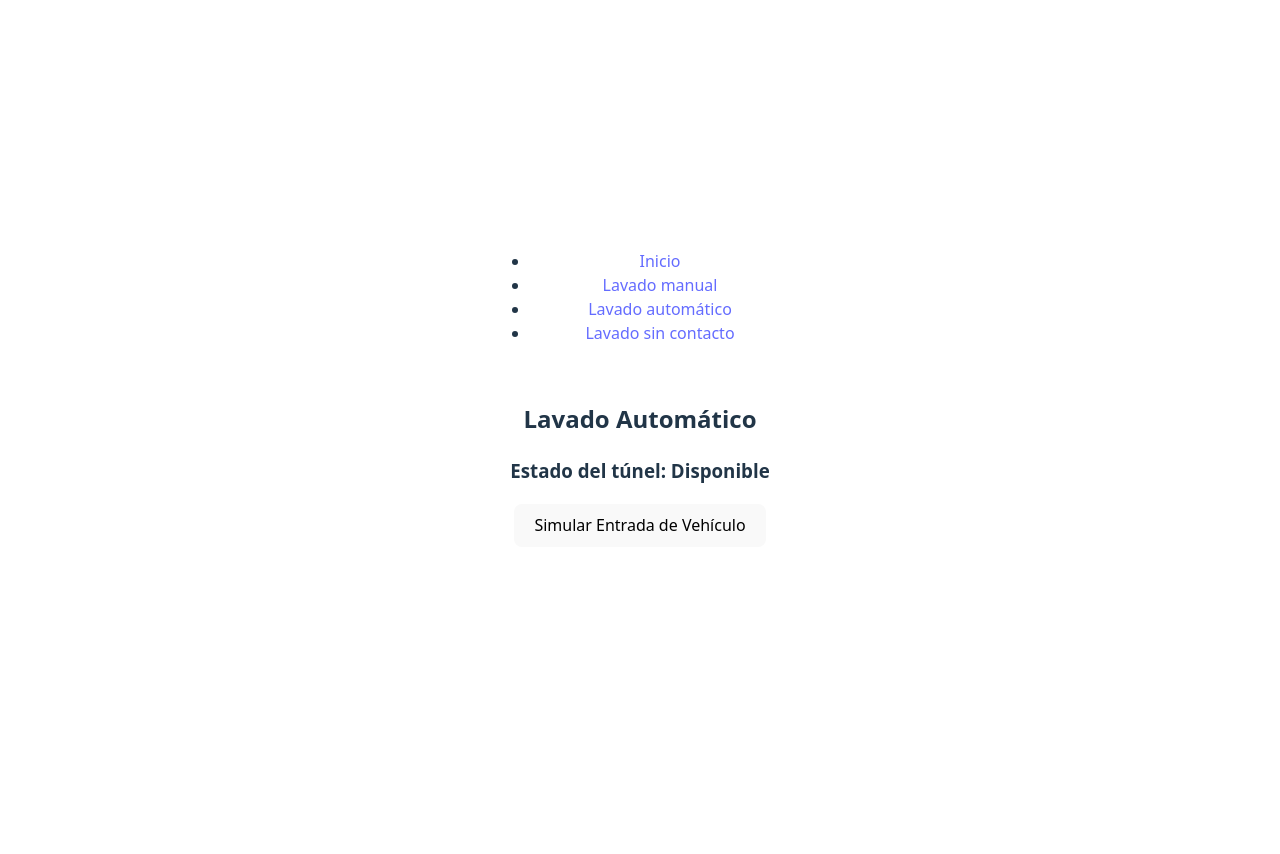
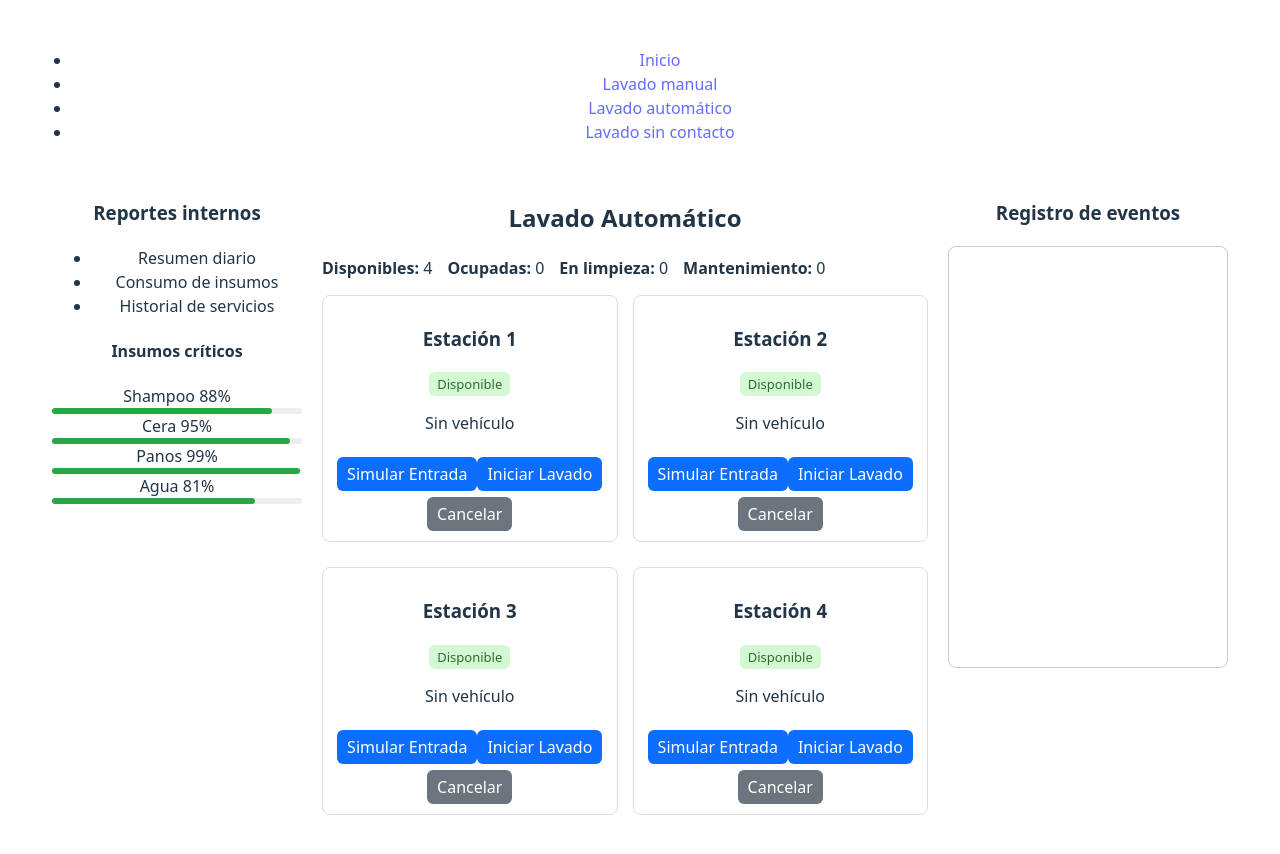
Before and after one commit to JosiasNexus/Proyecto_Mini_ERP_Autolavado, a React (Vite) app: page /lavado-automatico in a window 1280 px wide. Shown: the top 854 px of the page. Before the commit the page ends 800 px from the top, so only its background shows below. Built offline with nearby package versions, Linux system fonts and the light colour scheme.

Commit message:
se modifico el modulo 2

```diff
--- a/src/pages/LavadoAutomatico.jsx
+++ b/src/pages/LavadoAutomatico.jsx
@@ -1,290 +1,306 @@
-import { useState, useEffect, useMemo, useRef } from "react";
+import { useState, useEffect } from "react";
 
 export default function LavadoAutomatico() {
-  // ESTADOS PRINCIPALES
-  const [tunnelState, setTunnelState] = useState("Disponible");
-  const [vehicleId, setVehicleId] = useState(null);
-  const [washType, setWashType] = useState("");
-  // currentStage is derived from progress/stages and isProcessing
-  const [progress, setProgress] = useState(0);
-  const [isProcessing, setIsProcessing] = useState(false);
-
-  // DATOS DEL CLIENTE Y VEHÍCULO
-  const [cliente, setCliente] = useState({
-    nombre: "",
-    apellidos: "",
-    placas: "",
-    telefono: "",
-    marca: "",
-    modelo: "",
-    color: "",
-    tipoVehiculo: ""
-  });
-
-  // SENSORES
-  const [sensors, setSensors] = useState({
+  // === CREAR ESTACIÓN ===
+  const crearEstacion = () => ({
+    tunnelState: "Disponible",
+    vehicleId: null,
+    progress: 0,
+    isProcessing: false,
+    currentStage: "",
+    sensors: {
       entrada: "Libre",
       salida: "Libre",
       ocupacion: "0%",
       temperatura: "28°C",
       nivelAgua: "75%"
+    }
   });
 
-  // ETAPAS
-  const stages = useMemo(
-    () =>
-      [
+  // === ESTADO GENERAL ===
+  const [estaciones, setEstaciones] = useState([
+    crearEstacion(),
+    crearEstacion(),
+    crearEstacion(),
+    crearEstacion()
+  ]);
+
+  const [eventos, setEventos] = useState([]);
+
+  const stages = [
     "Prelavado",
     "Aplicación de espuma",
     "Rodillos",
     "Enjuague a presión",
-        washType === "premium" || washType === "encerado" ? "Aplicación de cera" : null,
     "Secado automático"
-      ].filter(Boolean),
-    [washType]
-  );
+  ];
 
-  // VALIDACIÓN COMPLETA
-  const validarCampos = () => {
-    const { nombre, apellidos, placas, telefono, marca, modelo, color, tipoVehiculo } = cliente;
-
-    const soloLetras = /^[a-zA-ZÁÉÍÓÚÑáéíóúñ ]+$/;
-    if (!nombre.trim()) return "El nombre es obligatorio.";
-    if (!soloLetras.test(nombre)) return "El nombre solo puede contener letras.";
-
-    if (!apellidos.trim()) return "Los apellidos son obligatorios.";
-    if (!soloLetras.test(apellidos)) return "Los apellidos solo pueden contener letras.";
-
-    const regexPlacas = /^[A-Z0-9-]{5,10}$/i;
-    if (!placas.trim()) return "El número de placas es obligatorio.";
-    if (!regexPlacas.test(placas)) return "Formato de placas inválido.";
-
-    const regexTelefono = /^[0-9]{10}$/;
-    if (!telefono.trim()) return "El número de teléfono es obligatorio.";
-    if (!regexTelefono.test(telefono)) return "El teléfono debe tener 10 dígitos.";
-
-    if (!marca.trim()) return "La marca del vehículo es obligatoria.";
-    if (!modelo.trim()) return "El modelo del vehículo es obligatorio.";
-    if (!color.trim()) return "El color del vehículo es obligatorio.";
-    if (!tipoVehiculo.trim()) return "El tipo de vehículo es obligatorio.";
-
-    return null;
+  // === REGISTRAR EVENTOS ===
+  const log = (texto) => {
+    setEventos((prev) => [
+      { time: new Date().toLocaleTimeString(), text: texto },
+      ...prev
+    ]);
   };
 
-  // SIMULACIÓN DE AVANCE
-  // Guardamos una marca para evitar duplicados en finalización
+  // === SIMULAR ENTRADA ===
+  const simularEntrada = (i) => {
+    setEstaciones(prev => {
+      const e = [...prev];
+      if (e[i].tunnelState !== "Disponible") return prev;
 
+      e[i].vehicleId = "TUN-" + Math.floor(Math.random() * 9999);
+      e[i].tunnelState = "Ocupado";
+      e[i].sensors.entrada = "Detectado";
+      e[i].sensors.ocupacion = "100%";
 
-  // FINALIZAR SERVICIO
-  const finishService = () => {
-    if (finishingRef.current) return;
-    finishingRef.current = true;
+      log(`Vehículo entró en Estación ${i + 1}`);
+      return e;
+    });
+  };
 
-    setTunnelState("En limpieza");
+  // === INICIAR LAVADO ===
+  const iniciarLavado = (i) => {
+    setEstaciones(prev => {
+      const e = [...prev];
+      if (!e[i].vehicleId) return prev;
 
-    setSensors((s) => ({
-      ...s,
-      salida: "Vehículo salido",
-      ocupacion: "0%"
-    }));
+      e[i].isProcessing = true;
+      e[i].progress = 0;
+      e[i].currentStage = stages[0];
+
+      log(`Lavado iniciado en Estación ${i + 1}`);
+      return e;
+    });
+  };
+
+  // === CANCELAR ===
+  const cancelar = (i) => {
+    setEstaciones(prev => {
+      const e = [...prev];
+      e[i].isProcessing = false;
+      e[i].progress = 0;
+      e[i].currentStage = "";
+      log(`Lavado cancelado en Estación ${i + 1}`);
+      return e;
+    });
+  };
+
+  // === FINALIZAR ===
+  const finalizar = (i) => {
+    setEstaciones(prev => {
+      const e = [...prev];
+      e[i].tunnelState = "En limpieza";
+      e[i].sensors.salida = "Saliendo";
+      e[i].sensors.ocupacion = "0%";
+      log(`Lavado finalizado en Estación ${i + 1}`);
+      return e;
+    });
 
     setTimeout(() => {
-      finishingRef.current = false;
-      setTunnelState("Disponible");
-      setVehicleId(null);
-      setProgress(0);
-      setIsProcessing(false);
-      setWashType("");
+      setEstaciones(prev => {
+        const e = [...prev];
+        e[i] = crearEstacion();
+        log(`Estación ${i + 1} ahora está Disponible`);
+        return e;
+      });
+    }, 1800);
+  };
 
-      setCliente({
-        nombre: "",
-        apellidos: "",
-        placas: "",
-        telefono: "",
-        marca: "",
-        modelo: "",
-        color: "",
-        tipoVehiculo: ""
+  // === EFECTO GLOBAL PARA TODAS LAS ESTACIONES ===
+  useEffect(() => {
+    const interval = setInterval(() => {
+      setEstaciones(prev => {
+        const e = [...prev];
+
+        e.forEach((est, i) => {
+          if (!est.isProcessing) return;
+
+          let next = est.progress + 2;
+
+          if (next >= 100) {
+            finalizar(i);
+            next = 100;
+            est.isProcessing = false;
+          } else {
+            const idx = Math.floor((next / 100) * stages.length);
+            est.currentStage = stages[Math.min(idx, stages.length - 1)];
+          }
+
+          est.progress = next;
         });
 
-      setSensors({
-        entrada: "Libre",
-        salida: "Libre",
-        ocupacion: "0%",
-        temperatura: "28°C",
-        nivelAgua: "75%"
-      });
-    }, 2000);
-  };
-
-  useEffect(() => {
-    if (!isProcessing) return;
-
-    let interval = setInterval(() => {
-      setProgress((p) => {
-        const step = 2;
-        const next = Math.min(p + step, 100);
-        if (next >= 100) {
-          clearInterval(interval);
-          finishService();
-          return 100;
-        }
-        return next;
+        return e;
       });
     }, 200);
 
     return () => clearInterval(interval);
-  }, [isProcessing]);
+  }, []);
 
-  // Etapa actual derivada
-  const currentStage = useMemo(() => {
-    if (!isProcessing) return null;
-    if (stages.length === 0) return null;
+  // === CONTADORES (para badges superiores) ===
+  const countDisponible = estaciones.filter(e => e.tunnelState === "Disponible").length;
+  const countOcupado = estaciones.filter(e => e.tunnelState === "Ocupado").length;
+  const countLimpieza = estaciones.filter(e => e.tunnelState === "En limpieza").length;
+  const countMantenimiento = estaciones.filter(e => e.tunnelState === "Mantenimiento").length;
 
-    const index = Math.floor((progress / 100) * stages.length);
-    setCurrentStage(stages[Math.min(index, stages.length - 1)]);
-  }, [progress, stages, isProcessing]);
-
-  // SIMULAR ENTRADA
-  const simularEntrada = () => {
-    const id = "TUN-" + Math.floor(Math.random() * 9999);
-    setVehicleId(id);
-    setTunnelState("Ocupado");
-
-    setSensors((s) => ({
-      ...s,
-      entrada: "Vehículo detectado",
-      ocupacion: "100%"
-    }));
+  // === ESTILOS DEL PANEL ===
+  const styles = {
+    box: {
+      border: "1px solid #ddd",
+      borderRadius: "8px",
+      padding: "10px",
+      marginBottom: "10px",
+      background: "white"
+    },
+    badge: {
+      Disponible: { background: "#d4f8d4", color: "#2b6e2b" },
+      Ocupado: { background: "#ffe9b3", color: "#a66b00" },
+      "En limpieza": { background: "#ffd5d5", color: "#b30000" },
+      Mantenimiento: { background: "#cfcfcf", color: "#333" }
+    },
+    button: {
+      background: "#0d6efd",
+      color: "white",
+      border: "none",
+      padding: "6px 10px",
+      borderRadius: "6px",
+      cursor: "pointer",
+      marginTop: "6px"
+    }
   };
 
-  // CANCELAR PROCESO
-  const cancelProcesamiento = () => {
-    if (!isProcessing) return;
+  return (
+    <div style={{ display: "flex", gap: "20px", padding: "20px" }}>
 
-    setIsProcessing(false);
-    setProgress(0);
+      {/* === PANEL LATERAL === */}
+      <div style={{ width: "250px" }}>
+        <h3>Reportes internos</h3>
 
-    setSensors((s) => ({ ...s, salida: "Libre", ocupacion: "100%" }));
-    setTunnelState("Ocupado");
-  };
+        <ul>
+          <li>Resumen diario</li>
+          <li>Consumo de insumos</li>
+          <li>Historial de servicios</li>
+        </ul>
 
-  const finishingRef = useRef(false);
+        <h4>Insumos críticos</h4>
 
-  // INICIAR LAVADO
-  const iniciarLavado = () => {
-    const error = validarCampos();
-    if (error) {
-      alert(error);
-      return;
-    }
-
-    if (!vehicleId) return alert("No hay vehículo en el túnel");
-    if (tunnelState !== "Ocupado") return alert("El túnel no está listo");
-    if (!washType) return alert("Selecciona un tipo de lavado");
-
-    setProgress(0);
-    // currentStage is derived from progress/stages
-    setIsProcessing(true);
-  };
-
-  // finishService moved above so effect can call it safely
-
-  return (
-    <div style={{ padding: "20px" }}>
-      <h2>Lavado Automático</h2>
-      <h3>Estado del túnel: {tunnelState}</h3>
-
-      <button disabled={tunnelState !== "Disponible"} onClick={simularEntrada}>
-        Simular Entrada de Vehículo
-      </button>
-
-      {vehicleId && (
-        <div>
-          <p><strong>Vehículo ID:</strong> {vehicleId}</p>
-
-          <h3>Datos del Cliente y Vehículo</h3>
-
-          {/* FORMULARIO DE CLIENTE */}
         {[
-            ["nombre", "Nombre"],
-            ["apellidos", "Apellidos"],
-            ["placas", "Placas"],
-            ["telefono", "Teléfono"],
-            ["marca", "Marca"],
-            ["modelo", "Modelo"],
-            ["color", "Color"],
-            ["tipoVehiculo", "Tipo de Vehículo"]
-          ].map(([field, label]) => (
-            <div key={field} style={{ marginBottom: "5px" }}>
-              <label>{label}: </label>
-              <input
-                type="text"
-                value={cliente[field]}
-                disabled={isProcessing}
-                onChange={(e) =>
-                  setCliente((prev) => ({ ...prev, [field]: e.target.value }))
-                }
-              />
+          ["Shampoo", 88],
+          ["Cera", 95],
+          ["Panos", 99],
+          ["Agua", 81]
+        ].map(([n, v]) => (
+          <div key={n}>
+            <span>{n} {v}%</span>
+            <div style={{ height: "6px", background: "#eee", borderRadius: "4px" }}>
+              <div style={{
+                width: `${v}%`,
+                height: "100%",
+                background: "#28a745",
+                borderRadius: "4px"
+              }} />
+            </div>
           </div>
         ))}
 
-          {/* TIPO DE LAVADO */}
-          <label>Tipo de Lavado:</label>
-          <select
-            value={washType}
-            onChange={(e) => setWashType(e.target.value)}
-            disabled={isProcessing}
+      </div>
+
+      {/* === PANEL CENTRAL === */}
+      <div style={{ flex: 1 }}>
+        <h2>Lavado Automático</h2>
+
+        <div style={{ display: "flex", gap: "15px", marginBottom: "15px" }}>
+          <span><strong>Disponibles:</strong> {countDisponible}</span>
+          <span><strong>Ocupadas:</strong> {countOcupado}</span>
+          <span><strong>En limpieza:</strong> {countLimpieza}</span>
+          <span><strong>Mantenimiento:</strong> {countMantenimiento}</span>
+        </div>
+
+        {/* === CUATRO ESTACIONES === */}
+        <div style={{
+          display: "grid",
+          gridTemplateColumns: "repeat(2,1fr)",
+          gap: "15px"
+        }}>
+          {estaciones.map((e, i) => (
+            <div key={i} style={styles.box}>
+              <h3>Estación {i + 1}</h3>
+
+              <span
+                style={{
+                  padding: "3px 8px",
+                  borderRadius: "6px",
+                  fontSize: "13px",
+                  ...styles.badge[e.tunnelState]
+                }}
               >
-            <option value="">Seleccione</option>
-            <option value="basico">Básico</option>
-            <option value="premium">Premium</option>
-            <option value="encerado">Con Encerado</option>
-            <option value="express">Express</option>
-          </select>
+                {e.tunnelState}
+              </span>
 
-          <br /><br />
+              <p>{e.vehicleId ? `Vehículo: ${e.vehicleId}` : "Sin vehículo"}</p>
 
-          <button disabled={isProcessing} onClick={iniciarLavado}>
-            Iniciar Lavado Automático
+              {/* BOTONES */}
+              <button
+                style={styles.button}
+                disabled={e.tunnelState !== "Disponible"}
+                onClick={() => simularEntrada(i)}
+              >
+                Simular Entrada
               </button>
 
               <button
-            disabled={!isProcessing}
-            onClick={cancelProcesamiento}
-            style={{ marginLeft: "10px" }}
+                style={styles.button}
+                disabled={!e.vehicleId || e.isProcessing}
+                onClick={() => iniciarLavado(i)}
+              >
+                Iniciar Lavado
+              </button>
+
+              <button
+                style={{ ...styles.button, background: "#6c757d" }}
+                disabled={!e.isProcessing}
+                onClick={() => cancelar(i)}
               >
                 Cancelar
               </button>
 
               {/* PROCESO */}
-          {isProcessing && (
+              {e.isProcessing && (
                 <div>
-              <h3>Etapa actual: {currentStage}</h3>
-              <div style={{ width: "300px", border: "1px solid black" }}>
-                <div
-                  style={{
-                    width: `${progress}%`,
-                    height: "20px",
-                    backgroundColor: "green"
-                  }}
-                />
+                  <p><strong>Etapa:</strong> {e.currentStage}</p>
+                  <div style={{ height: "12px", background: "#eee" }}>
+                    <div style={{
+                      width: `${e.progress}%`,
+                      height: "12px",
+                      background: "#28a745"
+                    }} />
                   </div>
-              <p>Progreso: {progress}%</p>
+                  <p>Progreso: {e.progress}%</p>
                 </div>
               )}
 
-          {/* SENSORES */}
-          <h3>Sensores</h3>
-          <ul>
-            <li>Entrada: {sensors.entrada}</li>
-            <li>Salida: {sensors.salida}</li>
-            <li>Ocupación: {sensors.ocupacion}</li>
-            <li>Temperatura: {sensors.temperatura}</li>
-            <li>Nivel de agua: {sensors.nivelAgua}</li>
-          </ul>
             </div>
-      )}
+          ))}
+        </div>
+      </div>
+
+      {/* === PANEL DERECHA (EVENTOS) === */}
+      <div style={{ width: "280px" }}>
+        <h3>Registro de eventos</h3>
+        <div style={{
+          border: "1px solid #ccc",
+          height: "400px",
+          overflowY: "scroll",
+          padding: "10px",
+          borderRadius: "8px"
+        }}>
+          {eventos.map((e, index) => (
+            <p key={index} style={{ fontSize: "14px" }}>
+              <strong>{e.time}</strong> — {e.text}
+            </p>
+          ))}
+        </div>
+      </div>
     </div>
   );
 }
```
Lines whose indentation alone changed are shown as unchanged.
